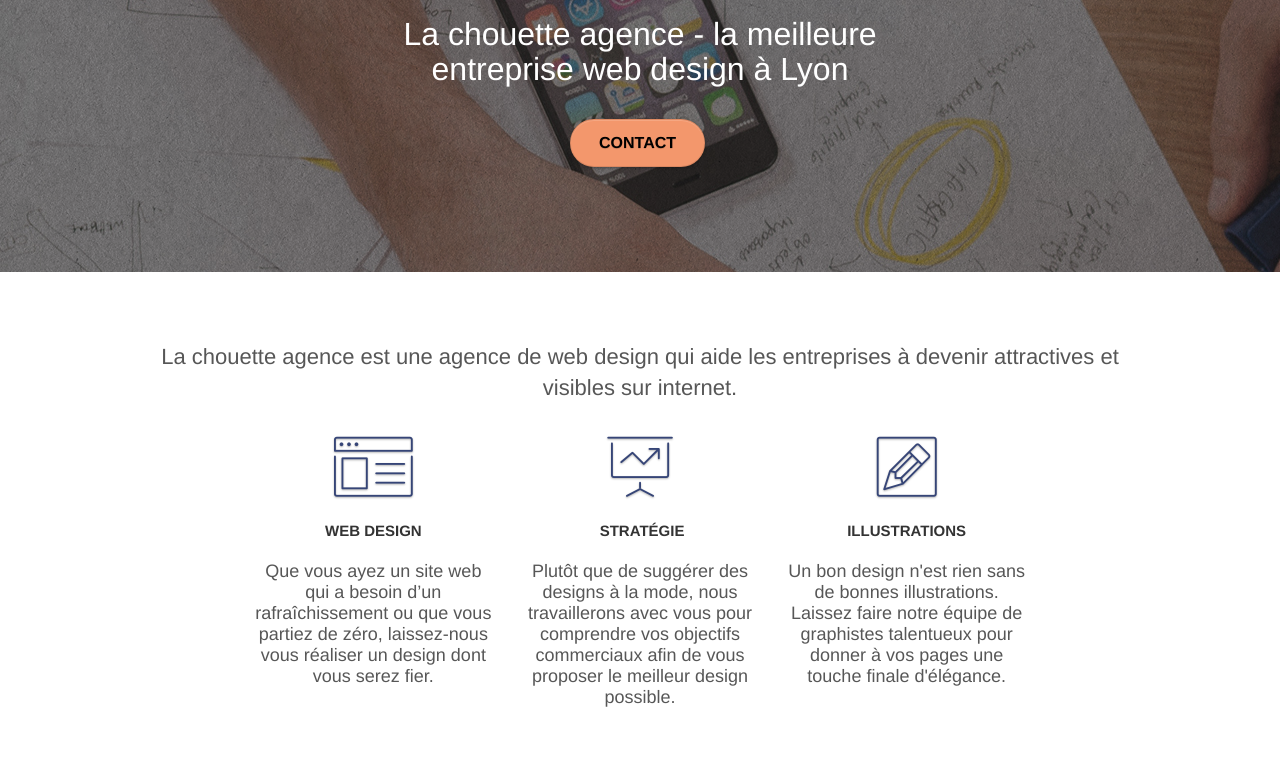
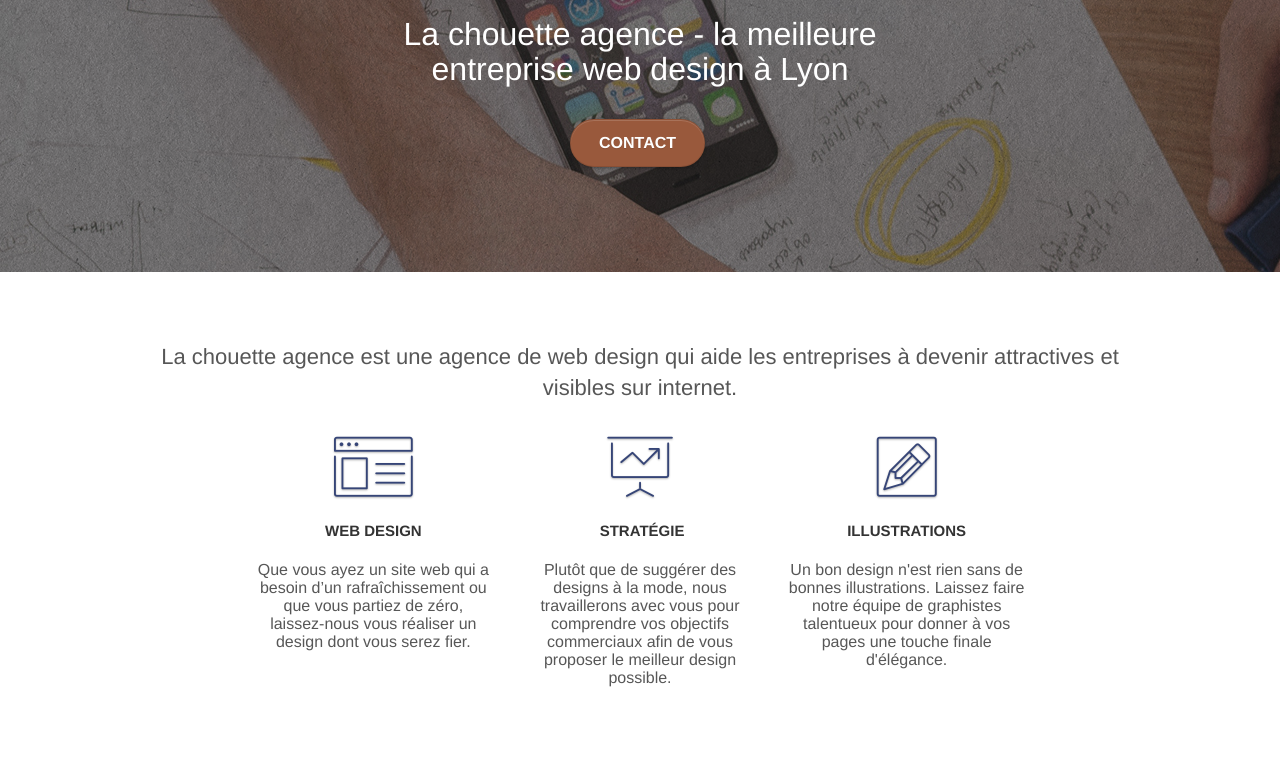
Before and after one commit to rachel-duret/ChunCheungDuret_4_20122020Final, a plain HTML site: page index.html in a window 1280 px wide. Shown: the part 311-1085 px from the top of the page. Drawn offline with nearby package versions, Linux system fonts and the light colour scheme.

Commit message:
changed color of button

```diff
--- a/style.css
+++ b/style.css
@@ -685,7 +685,7 @@ a {
 }
 
 p {
-    font-size: 18px;
+    font-size: 16px;
     line-height: normal;
 }
 
@@ -793,8 +793,8 @@ h4 {
 }
 
 .btn-atomic-tangerine {
-    background: #F3976C;
-    color: #000000!important;
+    background: #99593c;
+    color: #ffffff!important;
 }
 
 .btn-atomic-tangerine:hover {
```
